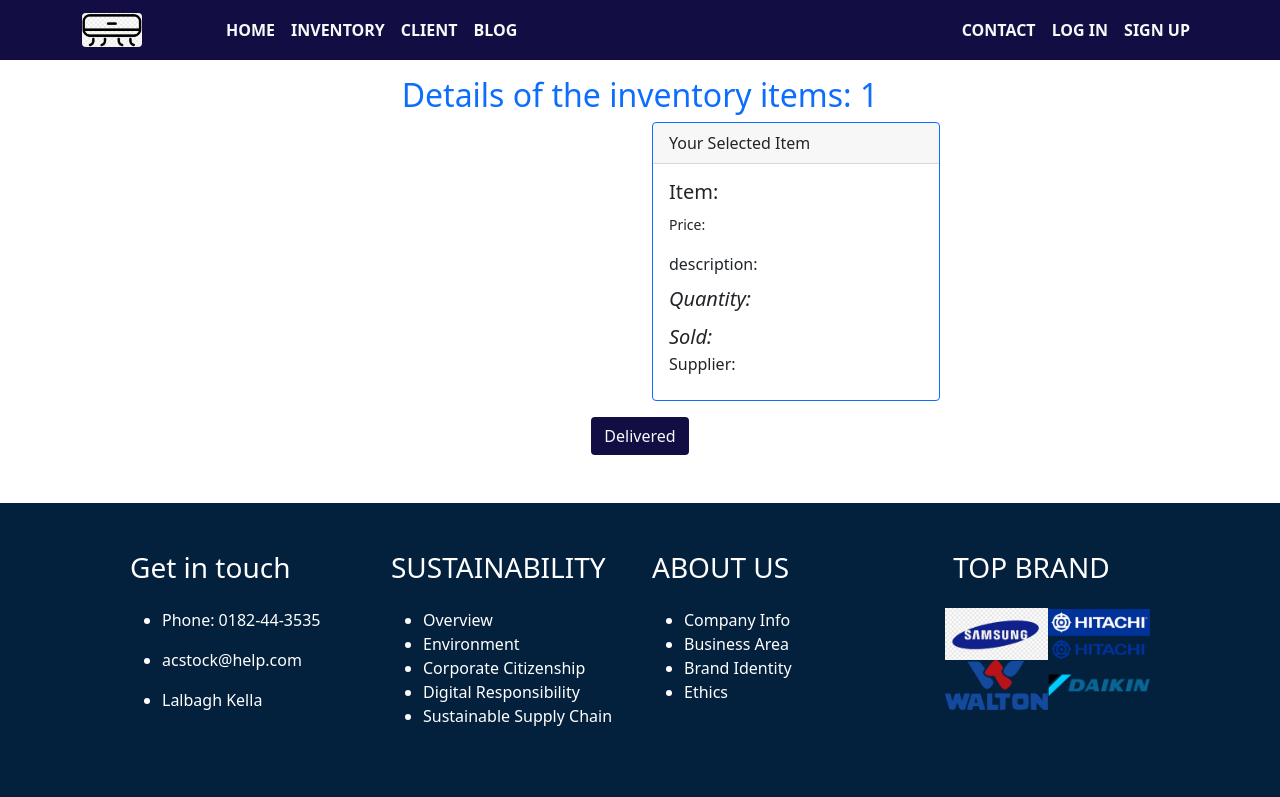
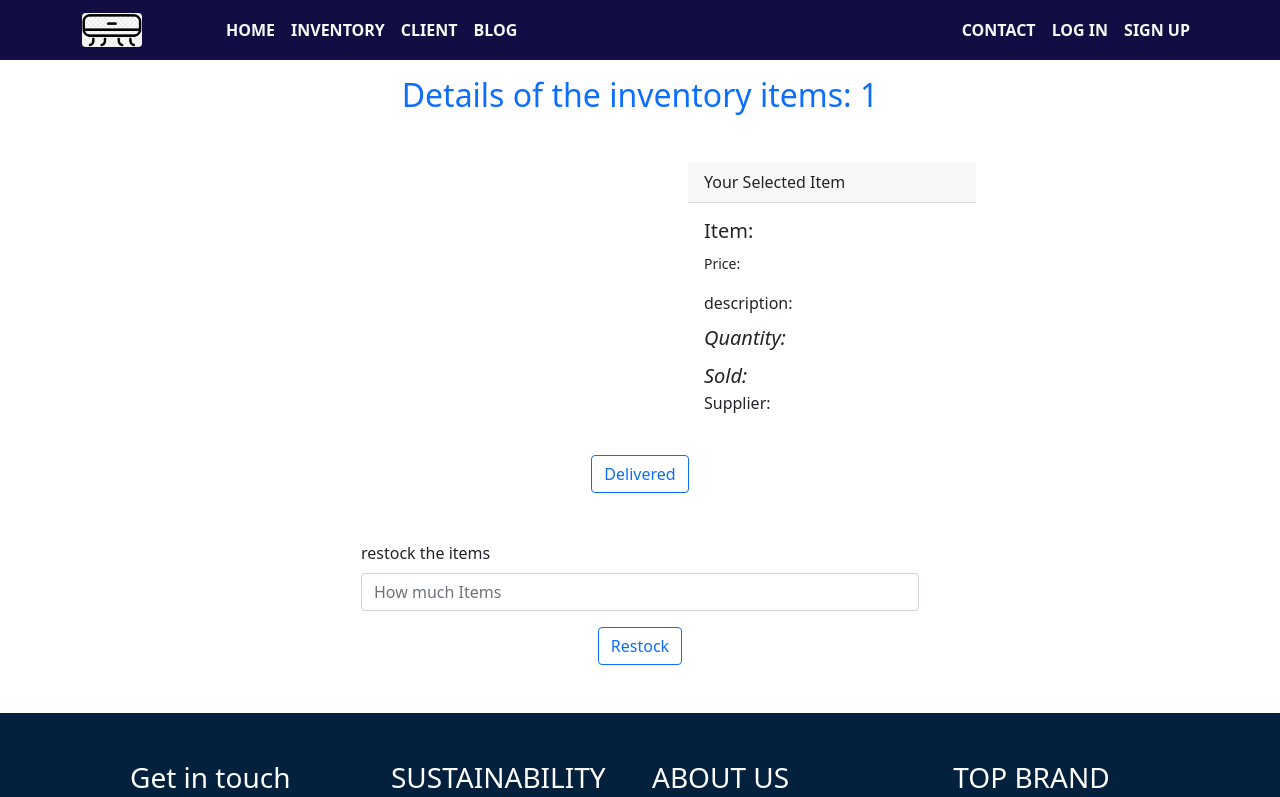
Before and after one commit to mohiuddin2721/ac-stock-house-jm-11, a React (Create React App) app: page /inventory/1 in a window 1280 px wide. Shown: the top 797 px of the page. Built offline with nearby package versions, Linux system fonts and the light colour scheme.

Commit message:
restock form and button are added on inventory details

```diff
--- a/src/components/home/InventoryDetail/InventoryDetail.js
+++ b/src/components/home/InventoryDetail/InventoryDetail.js
@@ -1,5 +1,5 @@
 import React from 'react';
-import { Card } from 'react-bootstrap';
+import { Button, Card, Form } from 'react-bootstrap';
 import { useParams } from 'react-router-dom';
 import './InventoryDetail.css';
 
@@ -9,14 +9,14 @@ const InventoryDetail = () => {
     return (
         <div className='container'>
             <h2 className='text-primary text-center mt-3'>Details of the inventory items: {id}</h2>
-            <div className='row'>
+            <div className='row mt-5'>
                 <div className="col-md-6 col-12">
                     <div>
                         <img src="" alt="" />
                     </div>
                 </div>
-                <div className="col-md-6 col-12">
-                    <Card border="primary" style={{ width: '18rem' }}>
+                <div className="col-md-6 col-12 ps-5">
+                    <Card border="0" style={{ width: '18rem' }}>
                         <Card.Header>Your Selected Item</Card.Header>
                         <Card.Body>
                             <Card.Title>Item: </Card.Title>
@@ -40,7 +40,16 @@ const InventoryDetail = () => {
                 </div>
             </div>
             <div className='mt-3'>
-                <button style={{background : '#120e43'}} className='btn text-light d-block mx-auto'>Delivered</button>
+                <button className='btn btn-outline-primary d-block mx-auto'>Delivered</button>
+            </div>
+            <div className='mt-5 w-50 mx-auto'>
+                <Form>
+                    <Form.Group className="mb-3" controlId="formBasicEmail">
+                        <Form.Label>restock the items</Form.Label>
+                        <Form.Control type="number" placeholder="How much Items" />
+                    </Form.Group>
+                    <button className='btn btn-outline-primary d-block mx-auto'>Restock</button>
+                </Form>
             </div>
         </div>
     );
```
